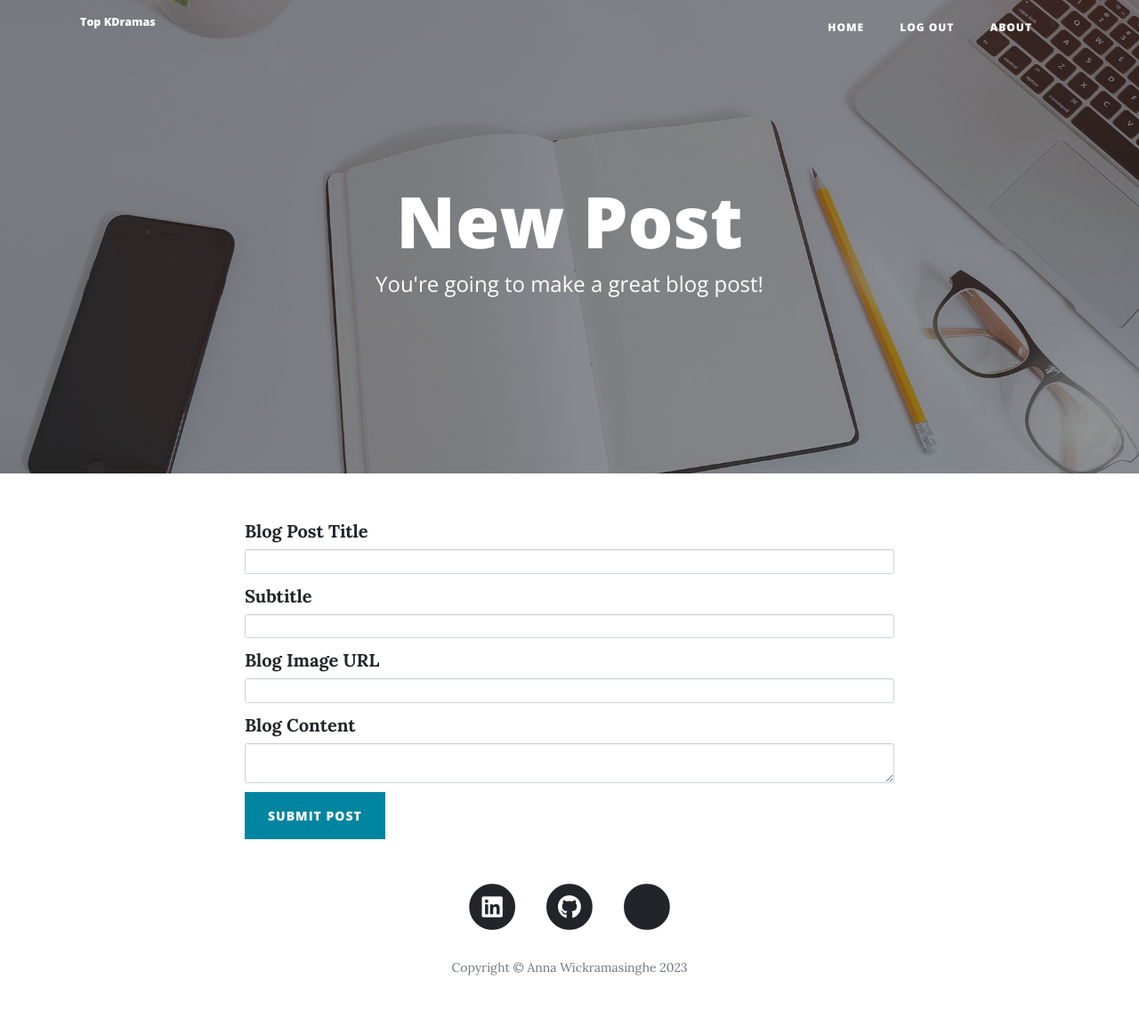
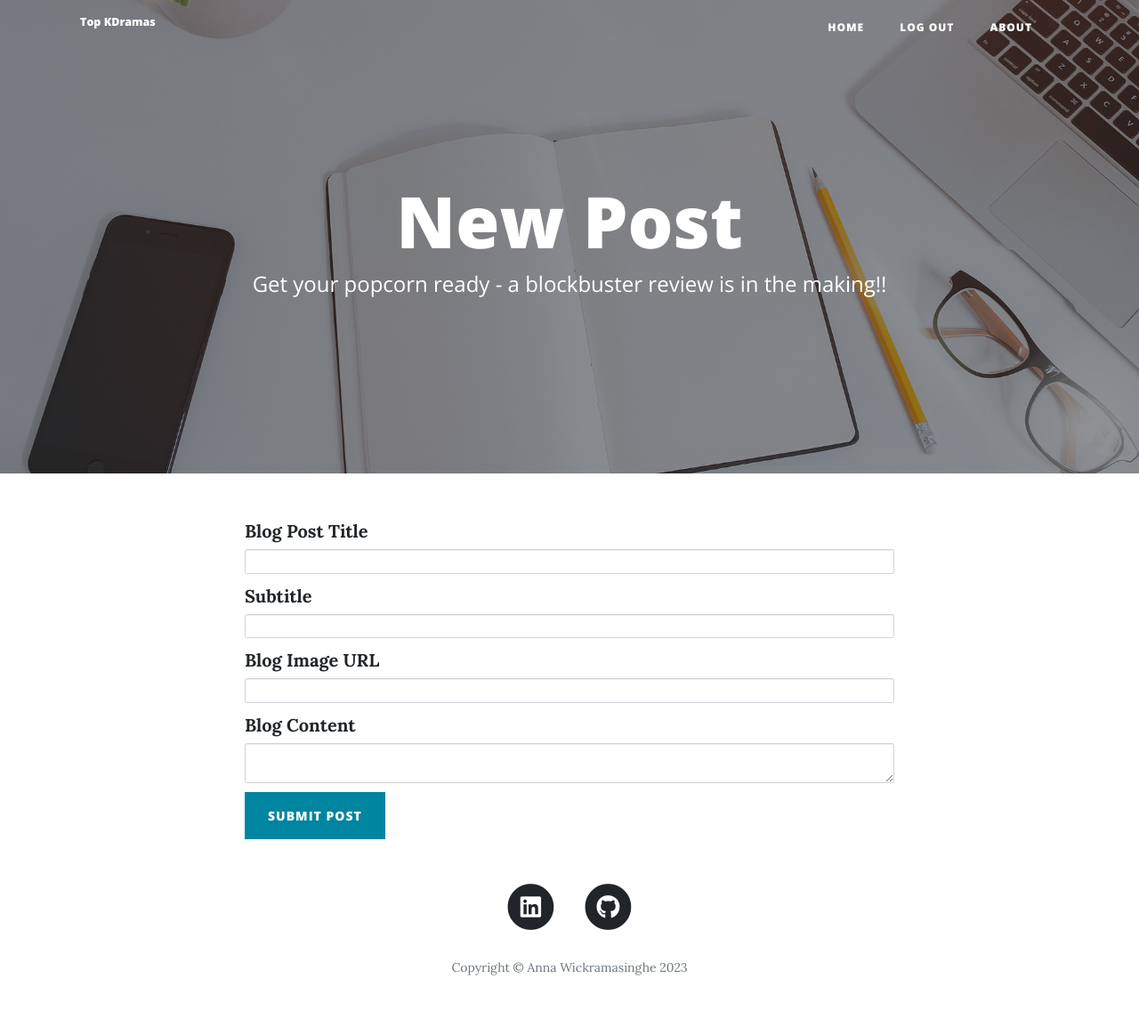
Before and after one commit to anna-wickramasinghe/Top-KDramas, a Flask app: page /new-post in a window 1280 px wide. Shown: the whole page at 89% size. Run offline with Flask 3, Linux system fonts and the light colour scheme; a user stored in the database is signed in; some libraries are stand-ins or nearby versions.

Commit message:
added users and posts

```diff
--- a/templates/footer.html
+++ b/templates/footer.html
@@ -13,19 +13,10 @@
               </a>
             </li>
             <li class="list-inline-item">
-              <a href="#">
+              <a href="https://github.com/anna-wickramasinghe">
                 <span class="fa-stack fa-lg">
                   <i class="fas fa-circle fa-stack-2x"></i>
                   <i class="fab fa-github fa-stack-1x fa-inverse"></i>
-                </span>
-              </a>
-            </li>
-            <li class="list-inline-item">
-              <a href="mailto:nprawickramasinghe@gmail.com">
-                <span class="fa-stack fa-lg">
-                  <i class="fas fa-circle fa-stack-2x"></i>
-                  <i class="fab fa-solid fa-envelope fa-stack-1x fa-inverse"></i>
-
                 </span>
               </a>
             </li>
--- a/templates/make-post.html
+++ b/templates/make-post.html
@@ -12,10 +12,10 @@
           <div class="page-heading">
             {% if is_edit: %}
             <h1>Edit Post</h1>
-            <span class="subheading">Wanna update your post? here we go!</span>
+            <span class="subheading">Wanna update this post? here we go!</span>
             {% else: %}
             <h1>New Post</h1>
-            <span class="subheading">You're going to make a great blog post!</span>
+            <span class="subheading">Get your popcorn ready - a blockbuster review is in the making!!</span>
             {% endif %}
           </div>
         </div>
```
Also changed, not shown: instance/blog.db.
